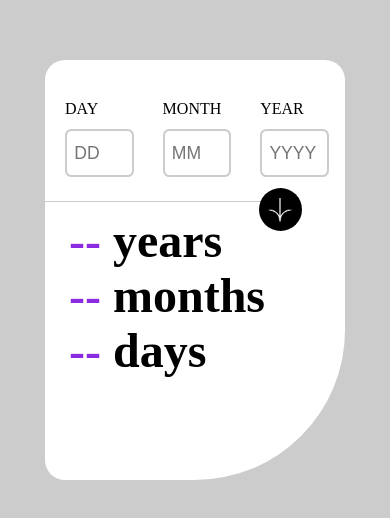
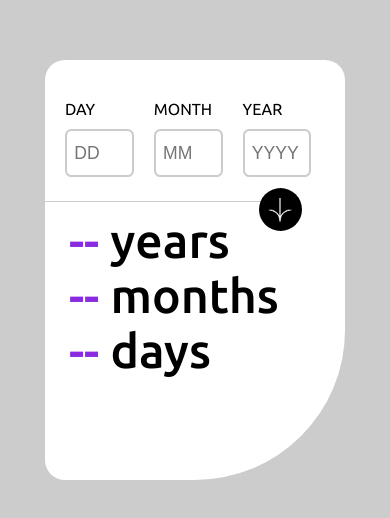
Before and after one commit to ayrt1337/Age-Calculator, a plain HTML site: page index.html in a window 390 px wide. Shown: the part 152-670 px from the top of the page. Drawn offline with Linux system fonts and the light colour scheme.

Commit message:
Add files via upload

```diff
--- a/assests/css/style.css
+++ b/assests/css/style.css
@@ -3,6 +3,9 @@ html, body{
 }
 body{
     background-color: #ccc;
+    font-family: 'Barlow Semi Condensed', sans-serif;
+    font-family: 'Manrope', sans-serif;
+    font-family: 'Ubuntu', sans-serif;
 }
 input::-webkit-outer-spin-button,
 input::-webkit-inner-spin-button {
@@ -20,7 +23,7 @@ input::-webkit-inner-spin-button {
     border-bottom-right-radius: 150px;
     background-color: white;
     width: 800px;
-    height: 550px;
+    height: 570px;
 }
 .form{
     position: relative;
@@ -43,26 +46,24 @@ input::-webkit-inner-spin-button {
     background-color: blueviolet;
 }
 .form > div{
-    padding-left: 1.8rem;
-    padding-top: 2.5rem;
-    padding-bottom: 1.5rem;
+    margin-left: 1.8rem;
+    margin-top: 2.5rem;
+    margin-bottom: 1.5rem;
 }
 .form .tittle{
-    font-size: 1rem;
-    padding-bottom: 0.7rem;
+    font-size: 1.2rem;
+    margin-bottom: 0.7rem;
 }
 .form .tittle.naoValidado{
     color: red;
 }
 .form .alert.alertNaoMostrar{
     display: none;
-    padding-top: 0.4rem;
-    font-size: 0.9rem;
 }
 .form .alert.alertMostrar{
     color:red;
     padding-top: 0.4rem;
-    font-size: 1rem;
+    font-size: 0.89rem;
 }
 .form .date.invalidDateMostrar{
     color:red;
@@ -78,7 +79,7 @@ input::-webkit-inner-spin-button {
 .form .data.dataMostrar{
     color:red;
     padding-top: 0.4rem;
-    font-size: 1rem;
+    font-size: 0.89rem;
 }
 .form .passado.passado.passadoNaoMostrar{
     display: none;
@@ -86,7 +87,7 @@ input::-webkit-inner-spin-button {
 .form .passado.passadoMostrar{
     color:red;
     padding-top: 0.4rem;
-    font-size: 1rem;
+    font-size: 0.89rem;
 }
 .input{
     border: solid 2px #ccc;
@@ -109,10 +110,11 @@ input::-webkit-inner-spin-button {
     outline-color: red;
 }
 .result{
-    padding: 2rem;
+    margin: 2rem;
+    margin-top: 1.3rem;
 }
 .result > div{
-    font-weight: bold;
+    font-weight: 500;
     font-size: 5.5rem;
     display: flex;
 }
@@ -129,7 +131,7 @@ input::-webkit-inner-spin-button {
     }
     .form img{
         margin-left: 95%;
-        margin-top: 34%;
+        margin-top: 35%;
         width: 3.5rem;
         height: 3.5rem;
     }
@@ -151,20 +153,23 @@ input::-webkit-inner-spin-button {
         height: 3rem;
     }
     .form img{
-        margin-top: 42%;
+        margin-top: 43%;
         width: 2.7rem;
         height: 2.7rem;
         padding: 0.6rem;
     }
 }
 @media (max-width: 410px){
+    .form .tittle{
+        font-size: 1rem;
+    }
     .calculator{
         width: 300px;
         height: 420px;
     }
     .result{
-        padding: 1.5rem;
-        padding-top: 0.7rem;
+        margin: 1.5rem;
+        margin-top: 0.7rem;
     }
     .result > div{
         font-size: 3rem;
@@ -176,8 +181,8 @@ input::-webkit-inner-spin-button {
         padding-left: 0.45rem;
 
     }
-    .form .day{
-        padding-left: 1.25rem;
+    .form > div{
+        margin-left: 1.25rem;
 
     }
     .form img{
--- a/index.html
+++ b/index.html
@@ -8,6 +8,9 @@
     <link rel="stylesheet" href="./assests/css/style.css">
     <link rel="stylesheet" href="./assests/css/reset.css">
     <link rel="shortcut icon" href="./assests/images/favicon-32x32.png" type="image/x-icon">
+    <link rel="preconnect" href="https://fonts.googleapis.com">
+    <link rel="preconnect" href="https://fonts.gstatic.com" crossorigin>
+    <link href="https://fonts.googleapis.com/css2?family=Barlow+Semi+Condensed:wght@600;700&family=Manrope:wght@300;400;500;700&family=Ubuntu:wght@400;500;700&display=swap" rel="stylesheet">
 </head>
 <body>
     <div class="container">
```
